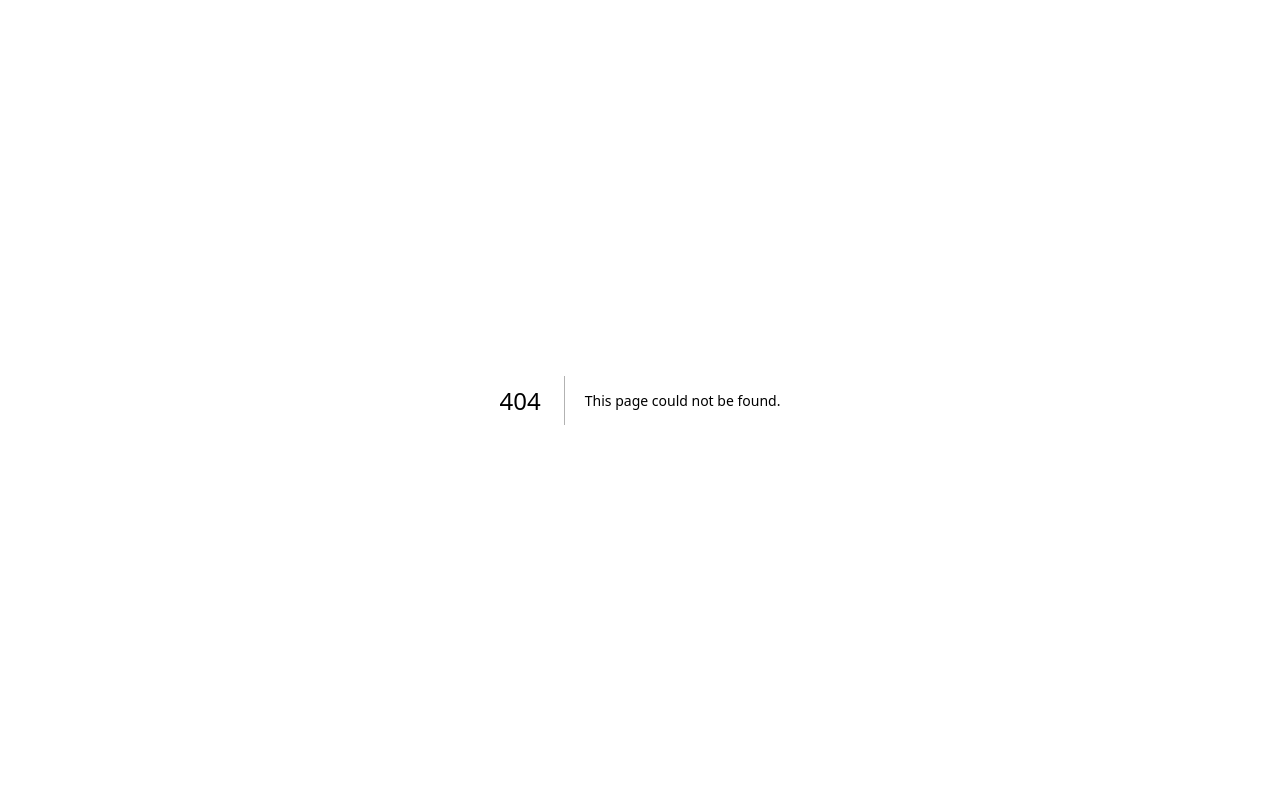
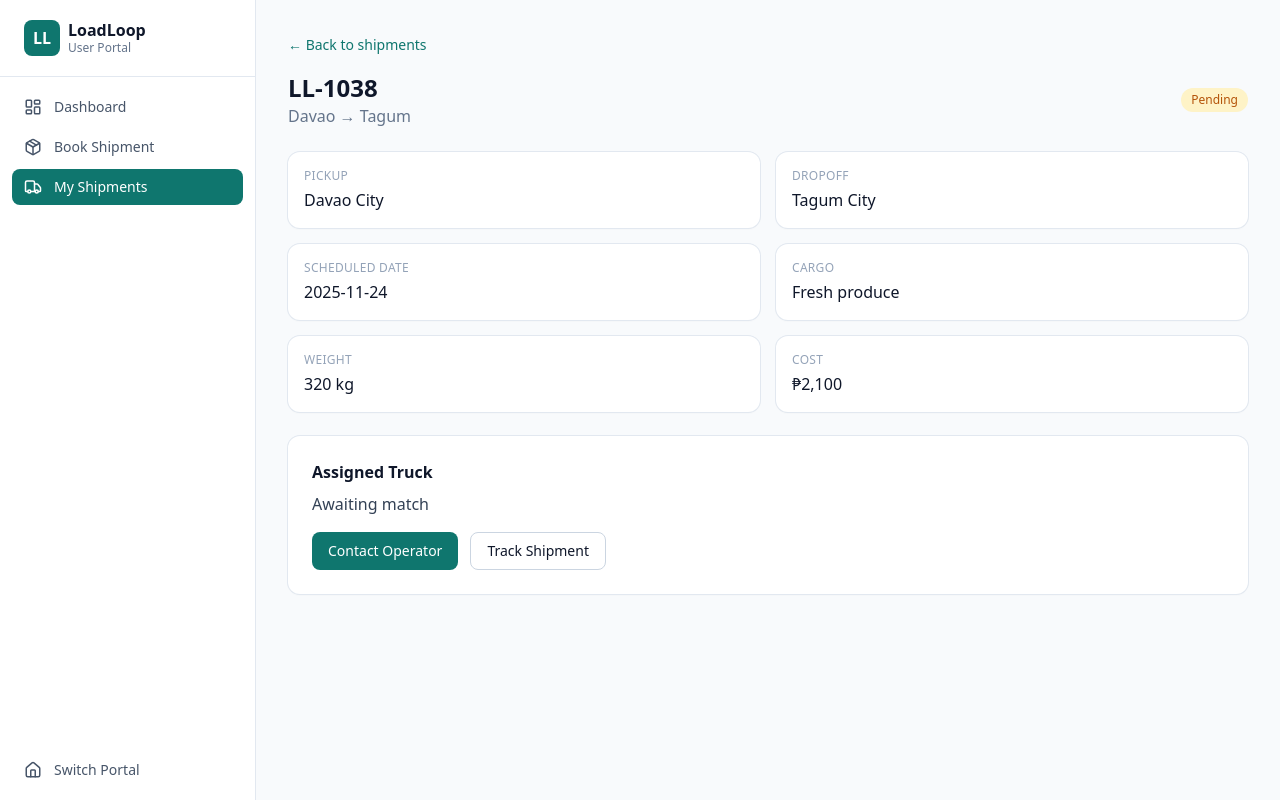
Before and after one commit to adiyel/loadloop-prototype, a Next.js app: page /user/shipments/LL-1038 in a window 1280 px wide. Before the commit this address had no page. Built offline with nearby package versions, Linux system fonts and the light colour scheme.

Commit message:
Create page.tsx

```diff
--- /dev/null
+++ b/app/user/shipments/[id]/page.tsx
@@ -0,0 +1,49 @@
+import Link from "next/link";
+import { notFound } from "next/navigation";
+import StatusBadge from "@/components/StatusBadge";
+import { shipments } from "@/lib/data";
+
+export default function ShipmentDetail({ params }: { params: { id: string } }) {
+  const s = shipments.find((x) => x.id === params.id);
+  if (!s) return notFound();
+
+  return (
+    <div className="p-8">
+      <Link href="/user/shipments" className="text-sm text-brand hover:underline">← Back to shipments</Link>
+      <div className="mt-4 flex items-center justify-between">
+        <div>
+          <h1 className="text-2xl font-bold">{s.id}</h1>
+          <p className="text-slate-500">{s.route}</p>
+        </div>
+        <StatusBadge status={s.status} />
+      </div>
+
+      <div className="mt-6 grid gap-4 sm:grid-cols-2">
+        <InfoCard title="Pickup" value={s.pickup} />
+        <InfoCard title="Dropoff" value={s.dropoff} />
+        <InfoCard title="Scheduled Date" value={s.date} />
+        <InfoCard title="Cargo" value={s.cargo} />
+        <InfoCard title="Weight" value={s.weight} />
+        <InfoCard title="Cost" value={s.cost} />
+      </div>
+
+      <div className="mt-6 rounded-xl bg-white p-6 shadow-sm ring-1 ring-slate-200">
+        <h2 className="font-semibold">Assigned Truck</h2>
+        <p className="mt-2 text-slate-700">{s.truck}</p>
+        <div className="mt-4 flex gap-3">
+          <button className="rounded-lg bg-brand px-4 py-2 text-sm font-medium text-white hover:bg-brand-dark">Contact Operator</button>
+          <button className="rounded-lg border border-slate-300 px-4 py-2 text-sm font-medium hover:bg-slate-50">Track Shipment</button>
+        </div>
+      </div>
+    </div>
+  );
+}
+
+function InfoCard({ title, value }: { title: string; value: string }) {
+  return (
+    <div className="rounded-xl bg-white p-4 shadow-sm ring-1 ring-slate-200">
+      <p className="text-xs uppercase tracking-wide text-slate-400">{title}</p>
+      <p className="mt-1 font-medium">{value}</p>
+    </div>
+  );
+}
```
